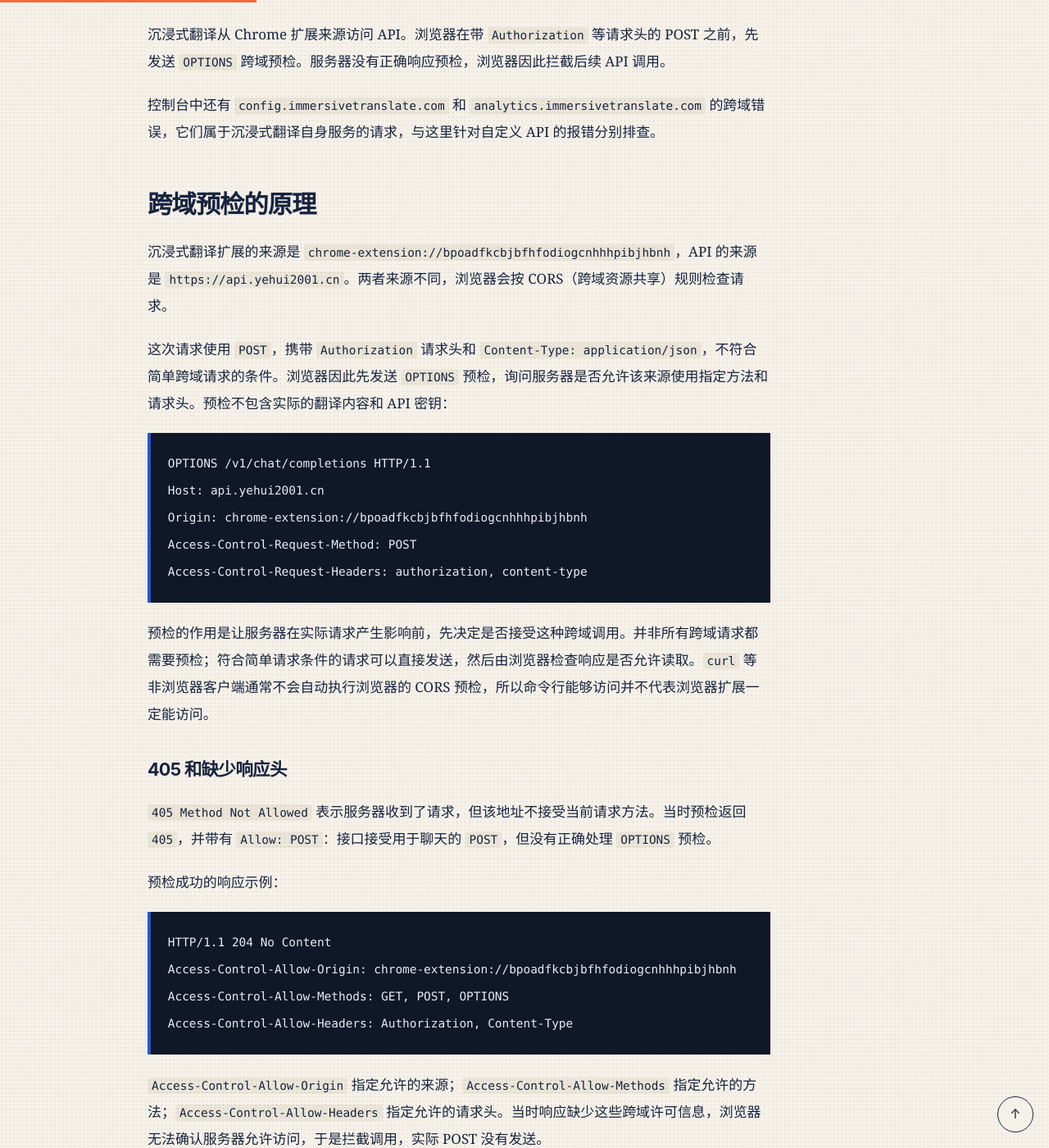
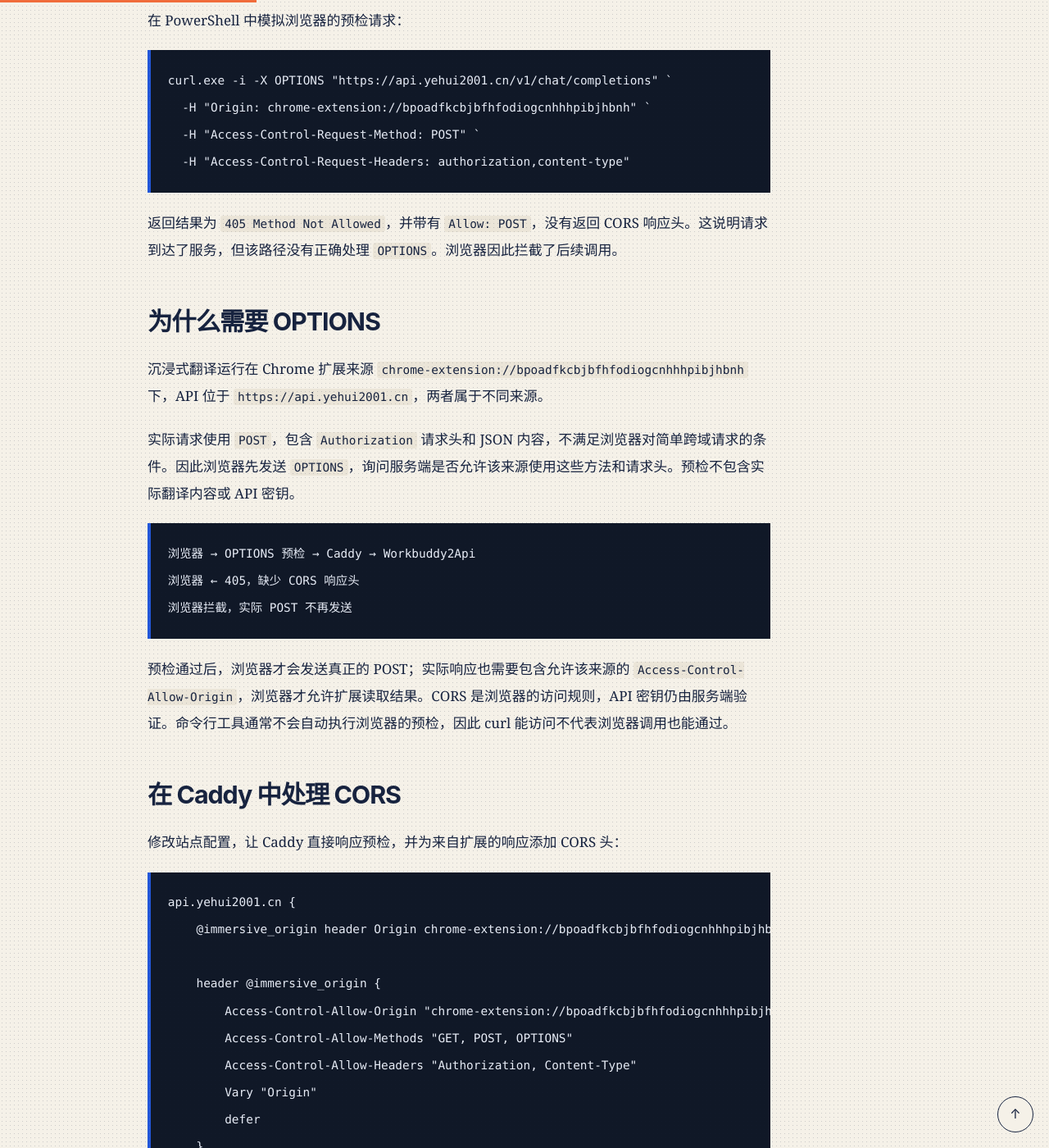
Before and after one commit to yehui2001/yehui2001.github.io, a Jekyll site: the page built from _posts/2026-11-25-immersive-translate-workbuddy2api-cors.md, in a window 1280 px wide and 1400 px high, scrolled down 1403 px. Shown: the whole window at 82% size. Built offline with Jekyll 4.4.1, drawn with Linux system fonts in a browser that asks for light colours; comment, search, counter and statistics services are not loaded; some of the changed text lies outside the part shown.

Commit message:
Rewrite CORS troubleshooting article

````diff
--- a/_posts/2026-11-25-immersive-translate-workbuddy2api-cors.md
+++ b/_posts/2026-11-25-immersive-translate-workbuddy2api-cors.md
@@ -1,114 +1,21 @@
 ---
-title: 沉浸式翻译连接 Workbuddy2Api 的 CORS 问题
-description: 排查浏览器跨域预检失败，并使用 Caddy 处理 OPTIONS 请求。
-categories: [技术, 服务器]
+title: 使用 Caddy 解决沉浸式翻译调用 Workbuddy2Api 的跨域问题
+description: 排查 OPTIONS 预检返回 405 的原因，并在 Caddy 中配置 CORS。
+categories: [技术实践, 服务器]
 ---
 
-日期：2026-11-25
-
-## 问题现象
-
-在沉浸式翻译中配置自定义 OpenAI 兼容服务：
-
-- API 地址：`https://api.yehui2001.cn/v1/chat/completions`
-- 模型：`deepseek-v4-flash`（用户确认模型和密钥有效）
-- 测试服务提示“连接失败”。
-
-浏览器控制台中针对该 API 的报错：
+使用沉浸式翻译调用自建的 Workbuddy2Api 时，测试服务提示连接失败。API 地址、密钥和模型名均已确认，浏览器控制台则给出了更具体的错误：
 
 ```text
 Response to preflight request doesn't pass access control check:
 No 'Access-Control-Allow-Origin' header is present on the requested resource.
 ```
 
-命令行检查显示，API 地址可以访问；不带密钥的 POST 返回 `401`，说明请求到达了服务，但不能据此验证密钥或模型。针对该地址的 `OPTIONS` 预检请求返回 `405 Method Not Allowed`，且没有允许跨域的响应头。
+问题出在跨域预检。下面记录排查过程及 Caddy 的配置方法。
 
-## 原因
+## 排查预检请求
 
-沉浸式翻译从 Chrome 扩展来源访问 API。浏览器在带 `Authorization` 等请求头的 POST 之前，先发送 `OPTIONS` 跨域预检。服务器没有正确响应预检，浏览器因此拦截后续 API 调用。
-
-控制台中还有 `config.immersivetranslate.com` 和 `analytics.immersivetranslate.com` 的跨域错误，它们属于沉浸式翻译自身服务的请求，与这里针对自定义 API 的报错分别排查。
-
-## 跨域预检的原理
-
-沉浸式翻译扩展的来源是 `chrome-extension://bpoadfkcbjbfhfodiogcnhhhpibjhbnh`，API 的来源是 `https://api.yehui2001.cn`。两者来源不同，浏览器会按 CORS（跨域资源共享）规则检查请求。
-
-这次请求使用 `POST`，携带 `Authorization` 请求头和 `Content-Type: application/json`，不符合简单跨域请求的条件。浏览器因此先发送 `OPTIONS` 预检，询问服务器是否允许该来源使用指定方法和请求头。预检不包含实际的翻译内容和 API 密钥：
-
-```http
-OPTIONS /v1/chat/completions HTTP/1.1
-Host: api.yehui2001.cn
-Origin: chrome-extension://bpoadfkcbjbfhfodiogcnhhhpibjhbnh
-Access-Control-Request-Method: POST
-Access-Control-Request-Headers: authorization, content-type
-```
-
-预检的作用是让服务器在实际请求产生影响前，先决定是否接受这种跨域调用。并非所有跨域请求都需要预检；符合简单请求条件的请求可以直接发送，然后由浏览器检查响应是否允许读取。`curl` 等非浏览器客户端通常不会自动执行浏览器的 CORS 预检，所以命令行能够访问并不代表浏览器扩展一定能访问。
-
-### 405 和缺少响应头
-
-`405 Method Not Allowed` 表示服务器收到了请求，但该地址不接受当前请求方法。当时预检返回 `405`，并带有 `Allow: POST`：接口接受用于聊天的 `POST`，但没有正确处理 `OPTIONS` 预检。
-
-预检成功的响应示例：
-
-```http
-HTTP/1.1 204 No Content
-Access-Control-Allow-Origin: chrome-extension://bpoadfkcbjbfhfodiogcnhhhpibjhbnh
-Access-Control-Allow-Methods: GET, POST, OPTIONS
-Access-Control-Allow-Headers: Authorization, Content-Type
-```
-
-`Access-Control-Allow-Origin` 指定允许的来源；`Access-Control-Allow-Methods` 指定允许的方法；`Access-Control-Allow-Headers` 指定允许的请求头。当时响应缺少这些跨域许可信息，浏览器无法确认服务器允许访问，于是拦截调用，实际 POST 没有发送。
-
-修改前的流程：
-
-```text
-沉浸式翻译扩展
-      │
-      │ 1. 浏览器发送 OPTIONS 预检
-      ▼
-Caddy → W2API
-      │
-      │ 2. 返回 405，且没有 CORS 允许信息
-      ▼
-浏览器拦截
-      │
-      └── 实际 POST 翻译请求没有发送
-```
-
-### 修改后的请求流程
-
-```text
-沉浸式翻译扩展
-      │
-      │ 1. 浏览器发送 OPTIONS 预检
-      ▼
-Caddy 直接返回 204 和 CORS 响应头
-      │
-      │ 2. 浏览器检查通过
-      ▼
-浏览器发送真正的 POST 请求
-      │
-      ▼
-Caddy 转发给 W2API
-      │
-      ▼
-W2API 返回结果，Caddy 添加 CORS 响应头
-      │
-      ▼
-沉浸式翻译读取结果
-```
-
-1. 浏览器向 Caddy 发送 `OPTIONS` 预检。
-2. Caddy 直接返回 `204` 和允许该扩展来源、方法及请求头的 CORS 响应头。
-3. 浏览器检查通过后，发送带有翻译内容和密钥的实际 `POST`。
-4. Caddy 将 POST 转发给 W2API，并在响应中添加允许该来源的 CORS 响应头，浏览器才允许扩展读取结果。
-
-预检响应和实际 POST 响应都需要满足相应的 CORS 检查。CORS 由浏览器执行；API 密钥仍由服务端验证，允许跨域不等于免去密钥验证。
-
-## 修改 Caddy
-
-原配置：
+服务通过 Caddy 反向代理，原配置如下：
 
 ```caddyfile
 api.yehui2001.cn {
@@ -117,7 +24,34 @@ api.yehui2001.cn {
 }
 ```
 
-将站点块替换为：
+在 PowerShell 中模拟浏览器的预检请求：
+
+```powershell
+curl.exe -i -X OPTIONS "https://api.yehui2001.cn/v1/chat/completions" `
+  -H "Origin: chrome-extension://bpoadfkcbjbfhfodiogcnhhhpibjhbnh" `
+  -H "Access-Control-Request-Method: POST" `
+  -H "Access-Control-Request-Headers: authorization,content-type"
+```
+
+返回结果为 `405 Method Not Allowed`，并带有 `Allow: POST`，没有返回 CORS 响应头。这说明请求到达了服务，但该路径没有正确处理 `OPTIONS`。浏览器因此拦截了后续调用。
+
+## 为什么需要 OPTIONS
+
+沉浸式翻译运行在 Chrome 扩展来源 `chrome-extension://bpoadfkcbjbfhfodiogcnhhhpibjhbnh` 下，API 位于 `https://api.yehui2001.cn`，两者属于不同来源。
+
+实际请求使用 `POST`，包含 `Authorization` 请求头和 JSON 内容，不满足浏览器对简单跨域请求的条件。因此浏览器先发送 `OPTIONS`，询问服务端是否允许该来源使用这些方法和请求头。预检不包含实际翻译内容或 API 密钥。
+
+```text
+浏览器 → OPTIONS 预检 → Caddy → Workbuddy2Api
+浏览器 ← 405，缺少 CORS 响应头
+浏览器拦截，实际 POST 不再发送
+```
+
+预检通过后，浏览器才会发送真正的 POST；实际响应也需要包含允许该来源的 `Access-Control-Allow-Origin`，浏览器才允许扩展读取结果。CORS 是浏览器的访问规则，API 密钥仍由服务端验证。命令行工具通常不会自动执行浏览器的预检，因此 curl 能访问不代表浏览器调用也能通过。
+
+## 在 Caddy 中处理 CORS
+
+修改站点配置，让 Caddy 直接响应预检，并为来自扩展的响应添加 CORS 头：
 
 ```caddyfile
 api.yehui2001.cn {
@@ -142,28 +76,26 @@ api.yehui2001.cn {
 }
 ```
 
-扩展 ID 根据当时的控制台截图记录；如果使用其他浏览器或扩展 ID 发生变化，需要按实际 `Origin` 调整。由 Caddy 处理 CORS 时，W2API 暂不需要修改；如果上游也设置了 CORS，要避免重复的 `Access-Control-Allow-Origin` 响应头。
+这里的扩展 ID 来自浏览器控制台中的 `Origin`，使用时应以自己的实际来源为准。Caddy 处理预检后，不需要为了此问题修改 Workbuddy2Api；如果上游也设置了 CORS，需检查是否出现重复的 `Access-Control-Allow-Origin` 响应头。
 
-## 验证与重载
+修改后的流程：
 
-如果 Caddy 使用 systemd 安装，且配置路径为 `/etc/caddy/Caddyfile`：
+```text
+浏览器 → OPTIONS 预检 → Caddy
+浏览器 ← 204 和 CORS 响应头
+浏览器 → POST 请求 → Caddy → Workbuddy2Api
+浏览器 ← 带 CORS 响应头的 API 响应
+```
+
+## 重载并验证
+
+如果 Caddy 通过 systemd 安装，且配置文件位于 `/etc/caddy/Caddyfile`，先验证配置，再重载：
 
 ```bash
 sudo caddy validate --config /etc/caddy/Caddyfile --adapter caddyfile
 sudo systemctl reload caddy
 ```
 
-仅在配置验证通过后重载。Docker 部署的配置路径和重载方式可能不同。
+Docker 部署的配置路径和重载命令可能不同。重载后重新执行前面的 `curl.exe` 命令，检查响应是否为 `204`，以及是否包含 `Access-Control-Allow-Origin`、`Access-Control-Allow-Methods` 和 `Access-Control-Allow-Headers`。再回到沉浸式翻译测试；若仍失败，继续查看实际 POST 的状态码和响应。
 
-在 PowerShell 中检查预检响应：
-
-```powershell
-curl.exe -i -X OPTIONS "https://api.yehui2001.cn/v1/chat/completions" `
-  -H "Origin: chrome-extension://bpoadfkcbjbfhfodiogcnhhhpibjhbnh" `
-  -H "Access-Control-Request-Method: POST" `
-  -H "Access-Control-Request-Headers: authorization,content-type"
-```
-
-预期返回 `204`，并包含对应的 `Access-Control-Allow-Origin`、`Access-Control-Allow-Methods` 和 `Access-Control-Allow-Headers`。然后在沉浸式翻译中重新测试；若仍失败，查看实际 POST 请求的状态码、响应和控制台错误。
-
-**状态：**上述配置为针对已观察到的 CORS 问题提出的修改方法；本次记录时尚未确认服务器已修改或端到端测试通过。
+控制台中针对沉浸式翻译自身配置服务的错误，应与自建 API 的跨域错误分别排查。
````
